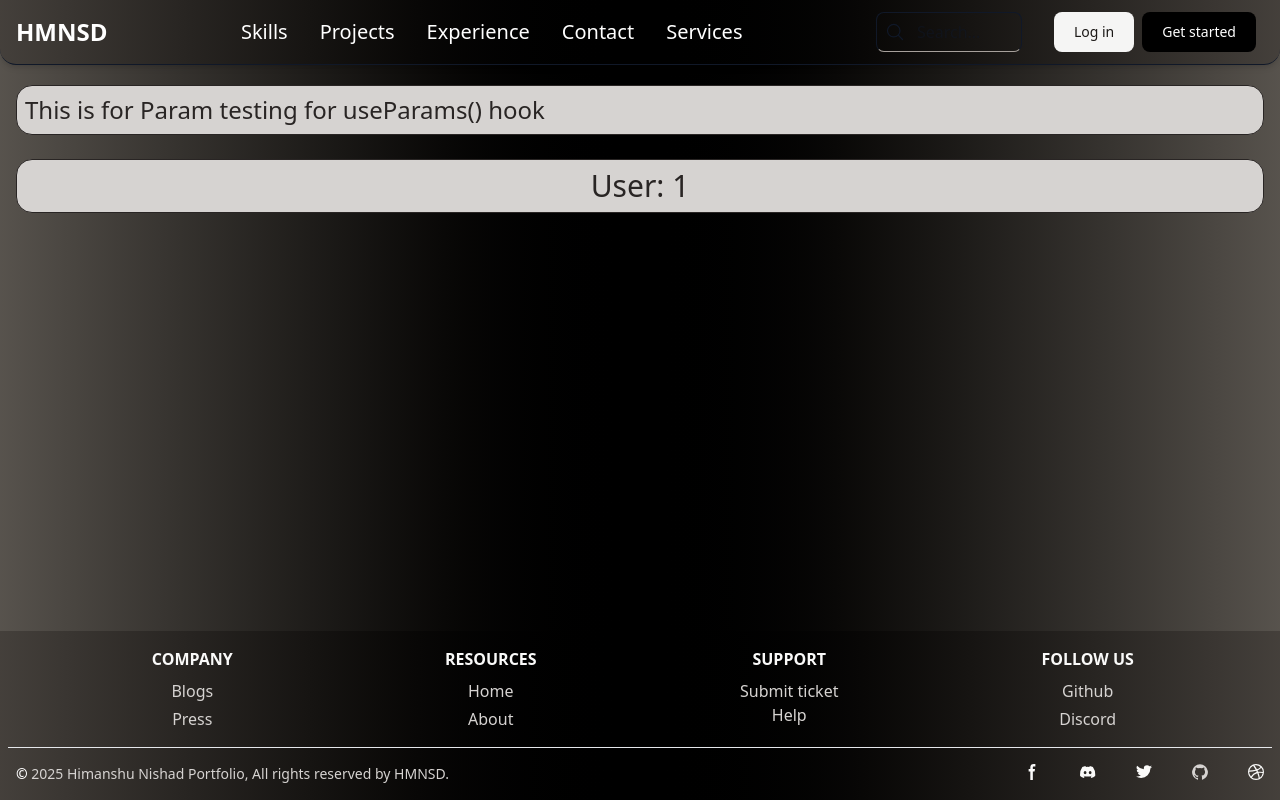
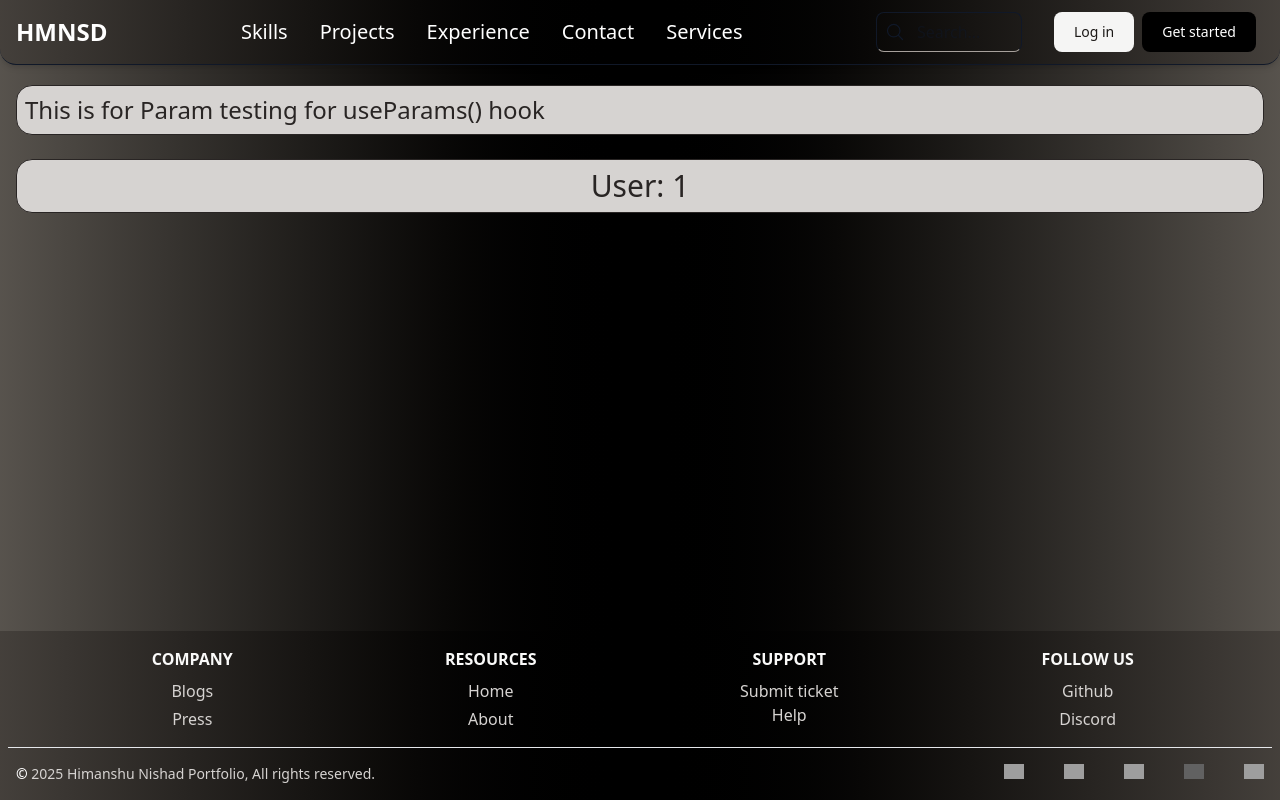
Before and after one commit to HmNsd/hmnsd-portfolio, a React (Vite) app: page /hmnsd-portfolio/user/1 in a window 1280 px wide. Built offline with nearby package versions, Linux system fonts and the light colour scheme; grey boxes are pictures that could not be loaded.

Commit message:
footer change

```diff
--- a/src/components/Footer/Footer.jsx
+++ b/src/components/Footer/Footer.jsx
@@ -80,90 +80,34 @@ export default function Footer() {
           </div>
         </div>
         <hr className="my-2 border-gray-200 sm:mx-auto md:my-4" />
-        <div className="md:flex justify-items-center sm:justify-between md:px-2">
+        <div className="md:flex justify-items-center md:justify-between md:px-2">
           <span className="text-sm text-stone-300 sm:text-center sm:p-0 p-2">
             <span className="text-white font-bold text-l">&copy;</span>{" "}
             {new Date().getFullYear()} Himanshu Nishad Portfolio, All rights
-            reserved by HMNSD.
+            reserved.
           </span>
           <div className="flex space-x-10  md:justify-around md:p-0 p-1">
             <Link to="#" className="hover:text-blue-500 text-stone-50">
-              <svg
-                className="w-4 h-4"
-                aria-hidden="true"
-                xmlns="http://www.w3.org/2000/svg"
-                fill="currentColor"
-                viewBox="0 0 8 19"
-              >
-                <path
-                  fillRule="evenodd"
-                  d="M6.135 3H8V0H6.135a4.147 4.147 0 0 0-4.142 4.142V6H0v3h2v9.938h3V9h2.021l.592-3H5V3.591A.6.6 0 0 1 5.592 3h.543Z"
-                  clipRule="evenodd"
-                />
-              </svg>
+              <img src="https://www.svgrepo.com/show/452196/facebook-1.svg" alt="Google" className="w-5" />
               <span className="sr-only">Facebook page</span>
             </Link>
             <Link to="#" className="hover:text-blue-500 text-stone-50">
-              <svg
-                className="w-4 h-4"
-                aria-hidden="true"
-                xmlns="http://www.w3.org/2000/svg"
-                fill="currentColor"
-                viewBox="0 0 21 16"
-              >
-                <path d="M16.942 1.556a16.3 16.3 0 0 0-4.126-1.3 12.04 12.04 0 0 0-.529 1.1 15.175 15.175 0 0 0-4.573 0 11.585 11.585 0 0 0-.535-1.1 16.274 16.274 0 0 0-4.129 1.3A17.392 17.392 0 0 0 .182 13.218a15.785 15.785 0 0 0 4.963 2.521c.41-.564.773-1.16 1.084-1.785a10.63 10.63 0 0 1-1.706-.83c.143-.106.283-.217.418-.33a11.664 11.664 0 0 0 10.118 0c.137.113.277.224.418.33-.544.328-1.116.606-1.71.832a12.52 12.52 0 0 0 1.084 1.785 16.46 16.46 0 0 0 5.064-2.595 17.286 17.286 0 0 0-2.973-11.59ZM6.678 10.813a1.941 1.941 0 0 1-1.8-2.045 1.93 1.93 0 0 1 1.8-2.047 1.919 1.919 0 0 1 1.8 2.047 1.93 1.93 0 0 1-1.8 2.045Zm6.644 0a1.94 1.94 0 0 1-1.8-2.045 1.93 1.93 0 0 1 1.8-2.047 1.918 1.918 0 0 1 1.8 2.047 1.93 1.93 0 0 1-1.8 2.045Z" />
-              </svg>
+              <img src="https://www.svgrepo.com/show/331368/discord-v2.svg" alt="Google" className="w-5" />
               <span className="sr-only">Discord community</span>
             </Link>
             <Link to="#" className="hover:text-blue-400 text-stone-50">
-              <svg
-                className="w-4 h-4"
-                aria-hidden="true"
-                xmlns="http://www.w3.org/2000/svg"
-                fill="currentColor"
-                viewBox="0 0 20 17"
-              >
-                <path
-                  fillRule="evenodd"
-                  d="M20 1.892a8.178 8.178 0 0 1-2.355.635 4.074 4.074 0 0 0 1.8-2.235 8.344 8.344 0 0 1-2.605.98A4.13 4.13 0 0 0 13.85 0a4.068 4.068 0 0 0-4.1 4.038 4 4 0 0 0 .105.919A11.705 11.705 0 0 1 1.4.734a4.006 4.006 0 0 0 1.268 5.392 4.165 4.165 0 0 1-1.859-.5v.05A4.057 4.057 0 0 0 4.1 9.635a4.19 4.19 0 0 1-1.856.07 4.108 4.108 0 0 0 3.831 2.807A8.36 8.36 0 0 1 0 14.184 11.732 11.732 0 0 0 6.291 16 11.502 11.502 0 0 0 17.964 4.5c0-.177 0-.35-.012-.523A8.143 8.143 0 0 0 20 1.892Z"
-                  clipRule="evenodd"
-                />
-              </svg>
+              <img src="https://www.svgrepo.com/show/452123/twitter.svg" alt="Google" className="w-5" />
               <span className="sr-only">Twitter page</span>
             </Link>
             <Link
               to="https://github.com/HmNsd?tab=overview&from=2021-12-01&to=2021-12-31"
               className="text-stone-300 hover:text-white"
             >
-              <svg
-                className="w-4 h-4"
-                aria-hidden="true"
-                xmlns="http://www.w3.org/2000/svg"
-                fill="currentColor"
-                viewBox="0 0 20 20"
-              >
-                <path
-                  fillRule="evenodd"
-                  d="M10 .333A9.911 9.911 0 0 0 6.866 19.65c.5.092.678-.215.678-.477 0-.237-.01-1.017-.014-1.845-2.757.6-3.338-1.169-3.338-1.169a2.627 2.627 0 0 0-1.1-1.451c-.9-.615.07-.6.07-.6a2.084 2.084 0 0 1 1.518 1.021 2.11 2.11 0 0 0 2.884.823c.044-.503.268-.973.63-1.325-2.2-.25-4.516-1.1-4.516-4.9A3.832 3.832 0 0 1 4.7 7.068a3.56 3.56 0 0 1 .095-2.623s.832-.266 2.726 1.016a9.409 9.409 0 0 1 4.962 0c1.89-1.282 2.717-1.016 2.717-1.016.366.83.402 1.768.1 2.623a3.827 3.827 0 0 1 1.02 2.659c0 3.807-2.319 4.644-4.525 4.889a2.366 2.366 0 0 1 .673 1.834c0 1.326-.012 2.394-.012 2.72 0 .263.18.572.681.475A9.911 9.911 0 0 0 10 .333Z"
-                  clipRule="evenodd"
-                />
-              </svg>
+              <img src="https://www.svgrepo.com/show/303615/github-icon-1-logo.svg" alt="Google" className="w-5 invert" />
               <span className="sr-only">GitHub account</span>
             </Link>
             <Link to="#" className="hover:text-pink-500 text-stone-50">
-              <svg
-                className="w-4 h-4"
-                aria-hidden="true"
-                xmlns="http://www.w3.org/2000/svg"
-                fill="currentColor"
-                viewBox="0 0 20 20"
-              >
-                <path
-                  fillRule="evenodd"
-                  d="M10 0a10 10 0 1 0 10 10A10.009 10.009 0 0 0 10 0Zm6.613 4.614a8.523 8.523 0 0 1 1.93 5.32 20.094 20.094 0 0 0-5.949-.274c-.059-.149-.122-.292-.184-.441a23.879 23.879 0 0 0-.566-1.239 11.41 11.41 0 0 0 4.769-3.366ZM8 1.707a8.821 8.821 0 0 1 2-.238 8.5 8.5 0 0 1 5.664 2.152 9.608 9.608 0 0 1-4.476 3.087A45.758 45.758 0 0 0 8 1.707ZM1.642 8.262a8.57 8.57 0 0 1 4.73-5.981A53.998 53.998 0 0 1 9.54 7.222a32.078 32.078 0 0 1-7.9 1.04h.002Zm2.01 7.46a8.51 8.51 0 0 1-2.2-5.707v-.262a31.64 31.64 0 0 0 8.777-1.219c.243.477.477.964.692 1.449-.114.032-.227.067-.336.1a13.569 13.569 0 0 0-6.942 5.636l.009.003ZM10 18.556a8.508 8.508 0 0 1-5.243-1.8 11.717 11.717 0 0 1 6.7-5.332.509.509 0 0 1 .055-.02 35.65 35.65 0 0 1 1.819 6.476 8.476 8.476 0 0 1-3.331.676Zm4.772-1.462A37.232 37.232 0 0 0 13.113 11a12.513 12.513 0 0 1 5.321.364 8.56 8.56 0 0 1-3.66 5.73h-.002Z"
-                  clipRule="evenodd"
-                />
-              </svg>
+              <img src="https://www.svgrepo.com/show/382718/dribbble-dribble-dribbbble.svg" alt="Google" className="w-5" />
               <span className="sr-only">Dribbble account</span>
             </Link>
           </div>
--- a/src/components/Pages/Home.jsx
+++ b/src/components/Pages/Home.jsx
@@ -22,10 +22,10 @@ export default function Home() {
         <h1 className=" text-2xl md:text-5xl font-bold mb-2 sm:mb-4">
           Hi, I’m <span className="bg-gradient-to-r from-orange-600 via-orange-400 to-orange-500 bg-clip-text text-transparent">Himanshu Nishad</span>
         </h1>
-        <p className="text-sm md:text-2xl md:font-bold">
+        <span className="text-sm md:text-2xl md:font-bold font-extralight">
           Senior Software Engineer | HCLTECH | UnderArmour&nbsp;
           <img src="	https://www.svgrepo.com/show/303155/under-armour-logo.svg" alt="Google" className="w-4 md:w-10 rounded inline md:invert-75 invert"  />
-        </p>
+        </span>
       </section>
 
       <section id="about" className="py-2 sm:py-5 px-6 container mx-auto">
```
